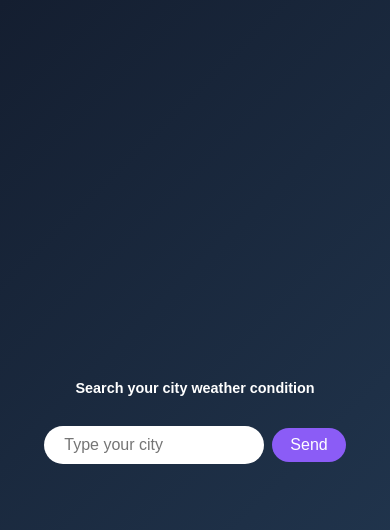
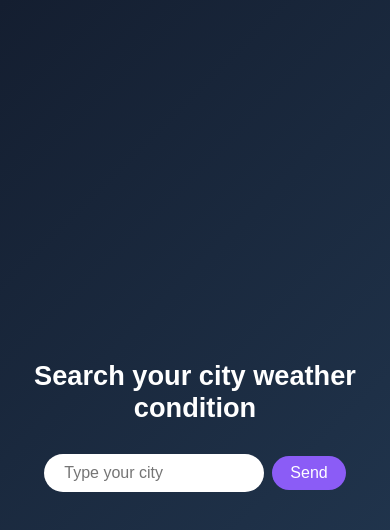
Before and after one commit to Anit81/weather-app, a React (Vite) app: page / in a window 390 px wide. Shown: the top 530 px of the page. Built offline with nearby package versions, Linux system fonts and the light colour scheme.

Commit message:
adeede stylin

```diff
--- a/src/weather_component/weather.css
+++ b/src/weather_component/weather.css
@@ -126,7 +126,7 @@ h1 {
 
 @media (max-width: 480px) {
   h1 {
-    font-size: 0.9rem;
+    font-size: 1.7rem;
     margin-bottom: 20px;
   }
   .city {
```
